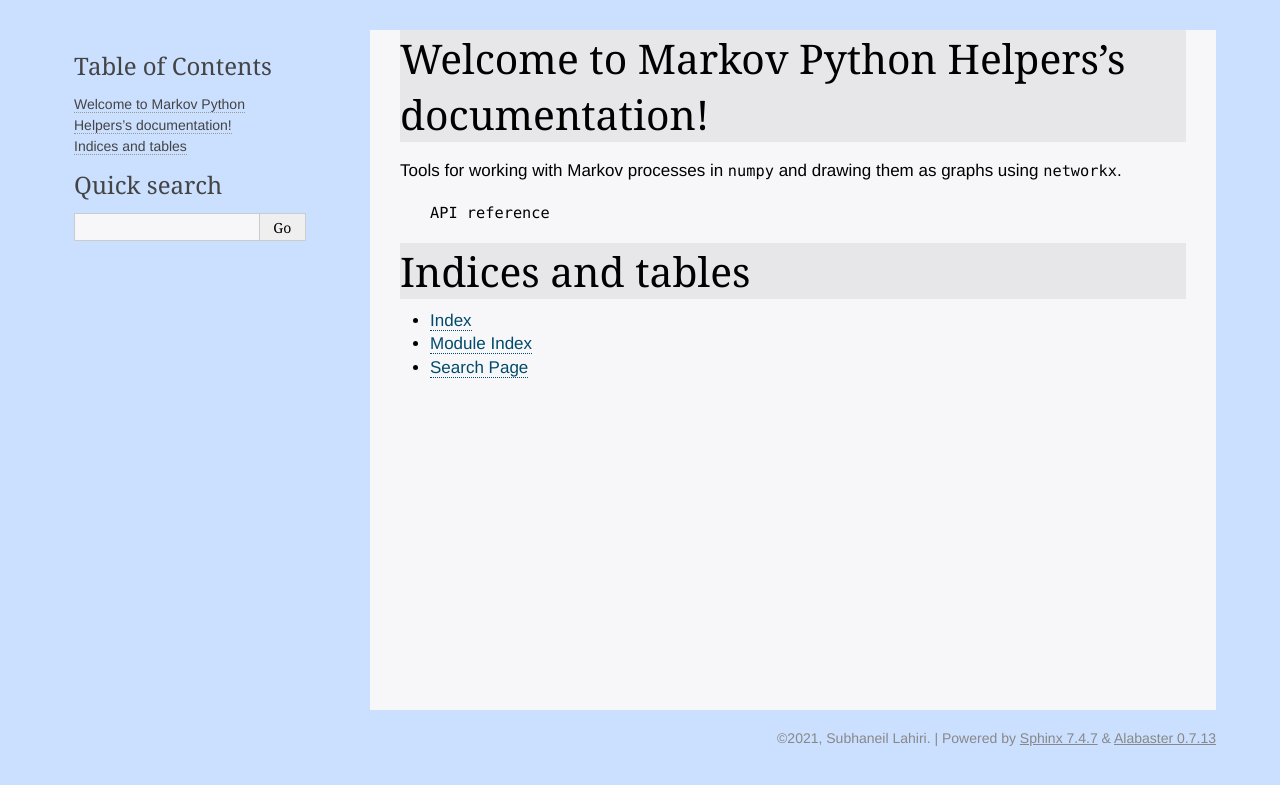
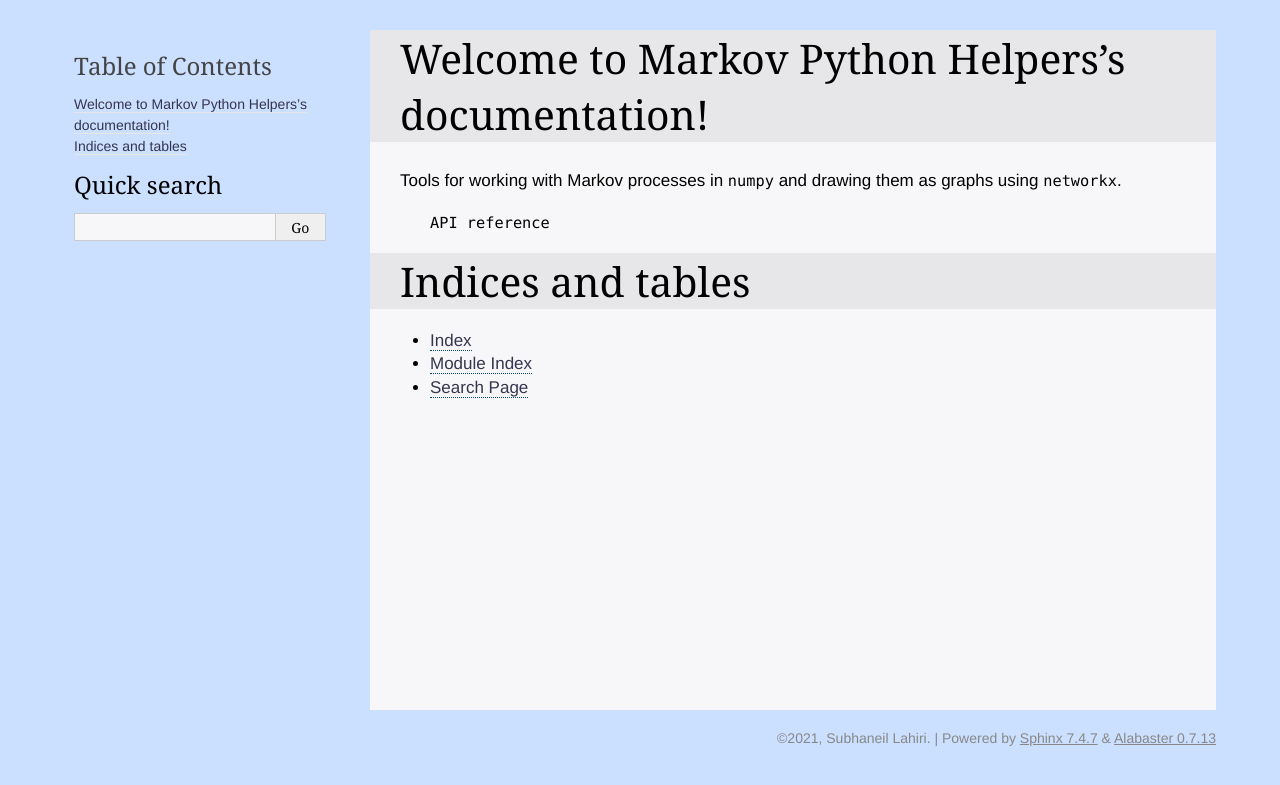
Before and after one commit to subhylahiri/Markov_python_helpers, a Sphinx documentation site: the page built from source/index.rst, in a window 1280 px wide. Shown: the top 785 px of the page. Built offline with Sphinx 7.4.7, drawn with Linux system fonts in a browser that asks for light colours; pages that are not in the unit, such as notebooks, are missing from menus; cross-references to code outside the pages are shown as plain code.

Commit message:
dark mode

```diff
--- a/source/_static/custom.css
+++ b/source/_static/custom.css
@@ -9,29 +9,37 @@
     --title-fg-color: var(--major-fg-color);
     --links-bg-color: var(--title-bg-color);
     --links-fg-color: #353550;
+    --hover-bg-color: var(--title-bg-color);
+    --hover-fg-color: var(--links-fg-color);
 }
 
-/* @media (prefers-color-scheme: dark) {
+@media (prefers-color-scheme: dark) {
     :root {
-        --major-bg-color: #353b44;
-        --major-fg-color: #a0b4d1;
-        --links-bg-color: #e7e7f5;
-        --links-fg-color: #7f90b3;
-        --minor-bg-color: #626c72;
-        --minor-fg-color: #efeafd;
+        --major-bg-color: #282c33;
+        --major-fg-color: #e7e7f5;
+        --minor-bg-color: #373f44;
+        --minor-fg-color: #d4cde7;
+        --title-bg-color: #132147;
+        --title-fg-color: var(--minor-fg-color);
+        --links-bg-color: var(--title-bg-color);
+        --links-fg-color: #a69eb9;
+        --hover-bg-color: var(--title-bg-color);
+        --hover-fg-color: var(--links-fg-color);
         }
-} */
+}
 
 @media print {
     :root {
         --major-bg-color: #ffffff;
         --major-fg-color: #000000;
-        --minor-bg-color: #ffffff;
+        --minor-bg-color:  var(--major-bg-color);
         --minor-fg-color: #43414b;
         --title-bg-color: #ffffff;
         --title-fg-color: #44676e;
-        --links-bg-color: var(--links-bg-color);
+        --links-bg-color: var(--major-bg-color);
         --links-fg-color: #353550;
+        --hover-bg-color: var(--major-bg-color);
+        --hover-fg-color: var(--links-fg-color);
     }
     div.sphinxsidebar {
         width:  0;
@@ -59,25 +67,45 @@
     background-color: var(--major-bg-color);
     color: var(--major-fg-color);
 }
+div.body h1 {
+    background-color: var(--title-bg-color);
+    color: var(--title-fg-color);
+    position: relative;
+        left: -30px;
+    width: calc(100% + 30px);
+    display: inline-block;
+    padding-left: 30px;
+}
+div.body a {
+    background-color: inherit;
+    color: var(--links-fg-color);
+}
+div.sphinxsidebar, div.sphinxsidebar h1, div.sphinxsidebar h3 {
+    background-color: var(--minor-bg-color);
+    color: var(--minor-fg-color);
+}
+div.sphinxsidebar a {
+    background-color: var(--minor-bg-color);
+    color: var(--links-fg-color);
+    border-bottom: 1px solid var(--links-bg-color);
+}
 div.sphinxsidebar #searchbox input[type="text"] {
     background-color: var(--major-bg-color);
     color: var(--major-fg-color);
-}
-div.body h1 {
-    background-color: var(--title-bg-color);
-    color: var(--title-fg-color);
 }
 tt, code {
     background-color: var(--major-bg-color);
     color: var(--major-fg-color);
 }
 tt.xref, code.xref, a tt {
-    background-color: var(--major-bg-color);
-    border-bottom: 1px solid #fff;
+    background-color: inherit;
+    color: var(--major-fg-color);
+    border-bottom: 1px solid var(--links-bg-color);
 }
-a:hover {
-    background-color: var(--links-bg-color);
-    color: var(--links-fg-color);
+tt.xref:hover, code.xref:hover, a:hover tt, a:hover, div.body a:hover, div.sphinxsidebar a:hover {
+    background-color: var(--hover-bg-color);
+    color: var(--hover-fg-color);
+    border-bottom: 1px solid var(--links-bg-color);
 }
 dt:target {
     background-color: var(--minor-bg-color);
@@ -89,6 +117,9 @@
 }
 .sig-object {
     margin-top: 0.5em;
+}
+div.body td {
+    background-color: var(--minor-bg-color);
 }
 
 /* Layout */
@@ -109,6 +140,9 @@
     div.sphinxsidebar {
         width:  18em;
     }
+    div.sphinxsidebarwrapper {
+        width:  18em;
+    }
     div.footer {
         width: 90%;
     }
```
